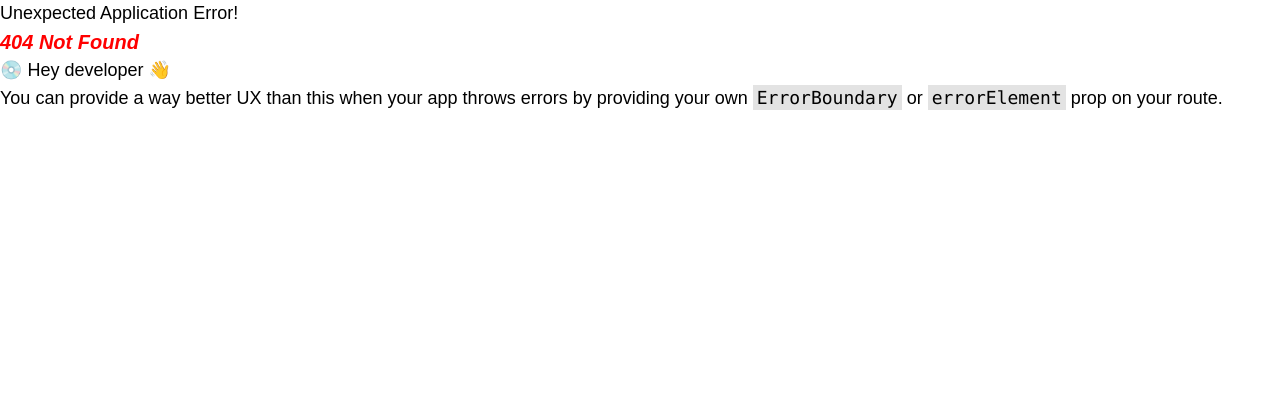
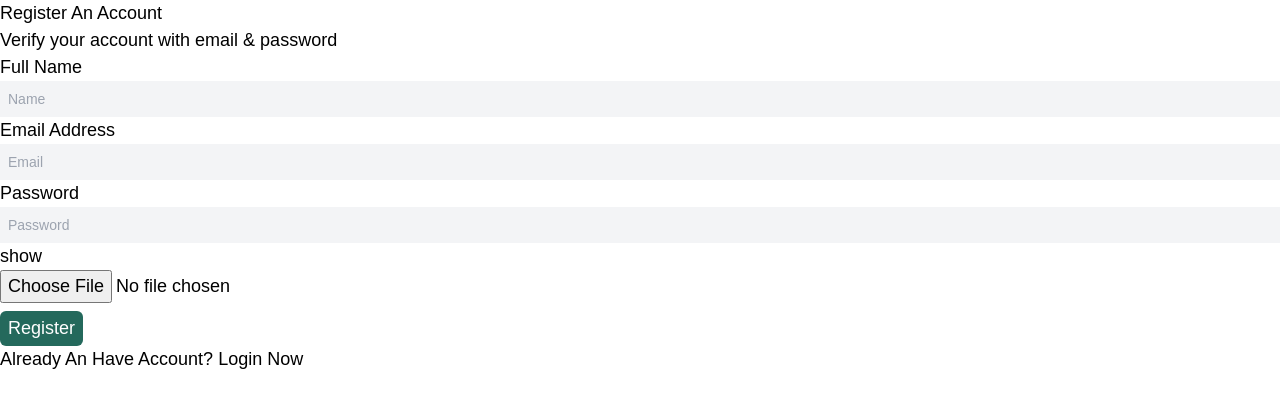
Before and after one commit to ashaansojib/last-admin-template-2023, a React (Vite) app: page /register in a window 1280 px wide. Before the commit this address had no page. Shown: the top 408 px of the page. Built offline with nearby package versions, Linux system fonts and the light colour scheme.

Commit message:
add register page

```diff
--- /dev/null
+++ b/src/pages/register/Register.jsx
@@ -0,0 +1,43 @@
+import React, { useState } from 'react';
+import { useForm } from 'react-hook-form';
+import { Link } from 'react-router-dom';
+
+const Register = () => {
+    const [show, setShow] = useState(true);
+
+    const {
+        register,
+        handleSubmit,
+        formState: { errors },
+    } = useForm();
+    const onSubmit = (data) => {
+        console.log(data)
+    }
+    return (
+        <div className='bg-[#DFE9EB] md:max-h-screen md:min-h-screen md:flex justify-center items-center'>
+            <div className='bg-white p-8 min-w-[400px] mx-auto'>
+                <p>Register An Account</p>
+                <span className='text-gray-600 text-sm'>Verify your account with email & password</span>
+                {/* login form  */}
+                <form onSubmit={handleSubmit(onSubmit)}>
+                    <div className='space-y-2 py-4'>
+                    <p className='mt-2 text-slate-600'>Full Name</p>
+                        <input type='text' placeholder='Name' {...register("name", { required: true })} className='input-field' />
+                        <p className='mt-2 text-slate-600'>Email Address</p>
+                        <input type='email' placeholder='Email' {...register("email", { required: true })} className='input-field' />
+                        <div className='relative'>
+                            <p className='mt-2 text-slate-600'>Password</p>
+                            <input type='password' placeholder='Password' {...register("password", { required: true })} className='input-field' />
+                            <button className='p-[7px] text-sm text-gray-600 bg-slate-200 absolute top-7 right-0'>show</button>
+                        </div>
+                        <input type="file" name="" id="" />
+                    </div>
+                    <input className='login-btn' type="submit" value="Register" />
+                </form>
+                    <span className='text-gray-600 text-[16px]'>Already An Have Account? <Link to="/" className='underline'>Login Now</Link></span>
+                </div>
+            </div>
+    );
+};
+
+export default Register;
--- a/src/routes/router.jsx
+++ b/src/routes/router.jsx
@@ -2,6 +2,7 @@ import { createBrowserRouter } from "react-router-dom";
 import Main from "../layout/Main";
 import Home from "../pages/Home";
 import Login from "../pages/login/Login";
+import Register from "../pages/register/Register";
 
 const router = createBrowserRouter([
     {
@@ -11,6 +12,10 @@ const router = createBrowserRouter([
             {
                 path: '/',
                 element: <Login />
+            },
+            {
+                path: '/register',
+                element: <Register />
             }
         ]
     }
```
